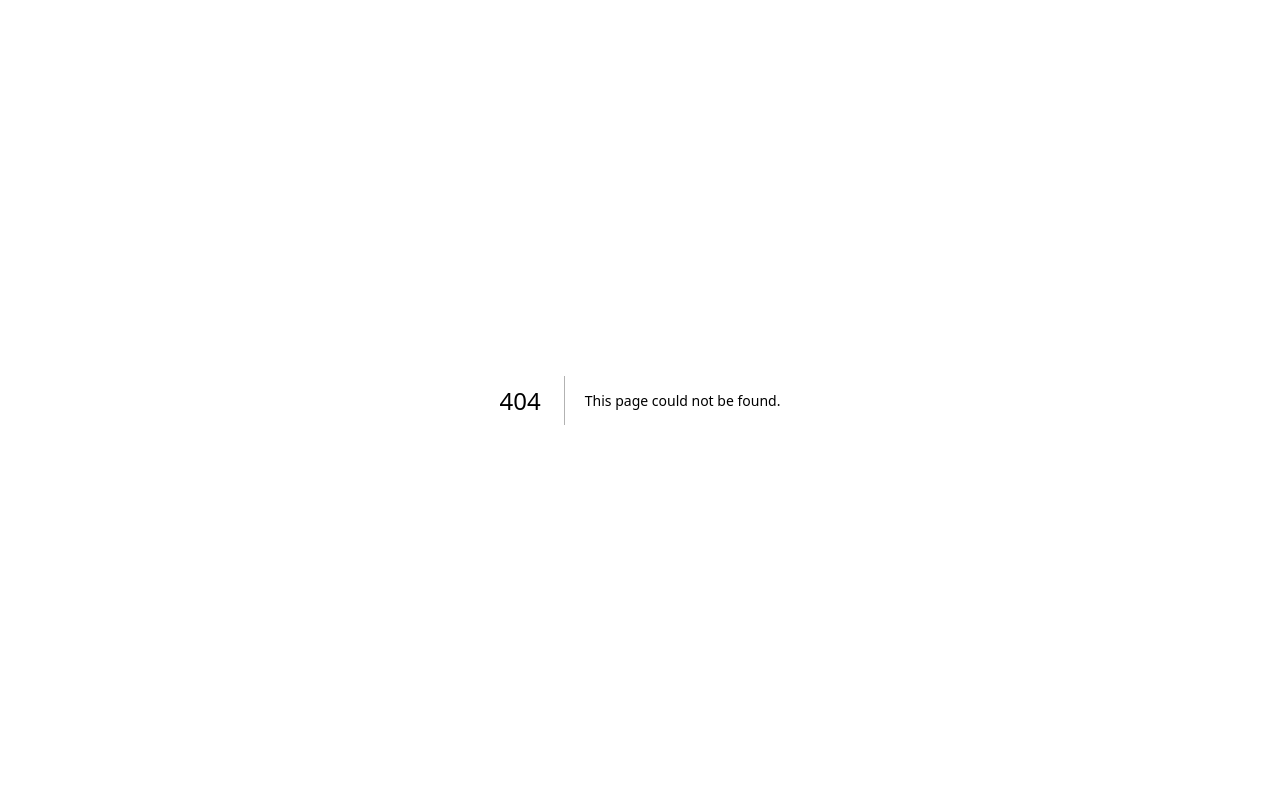
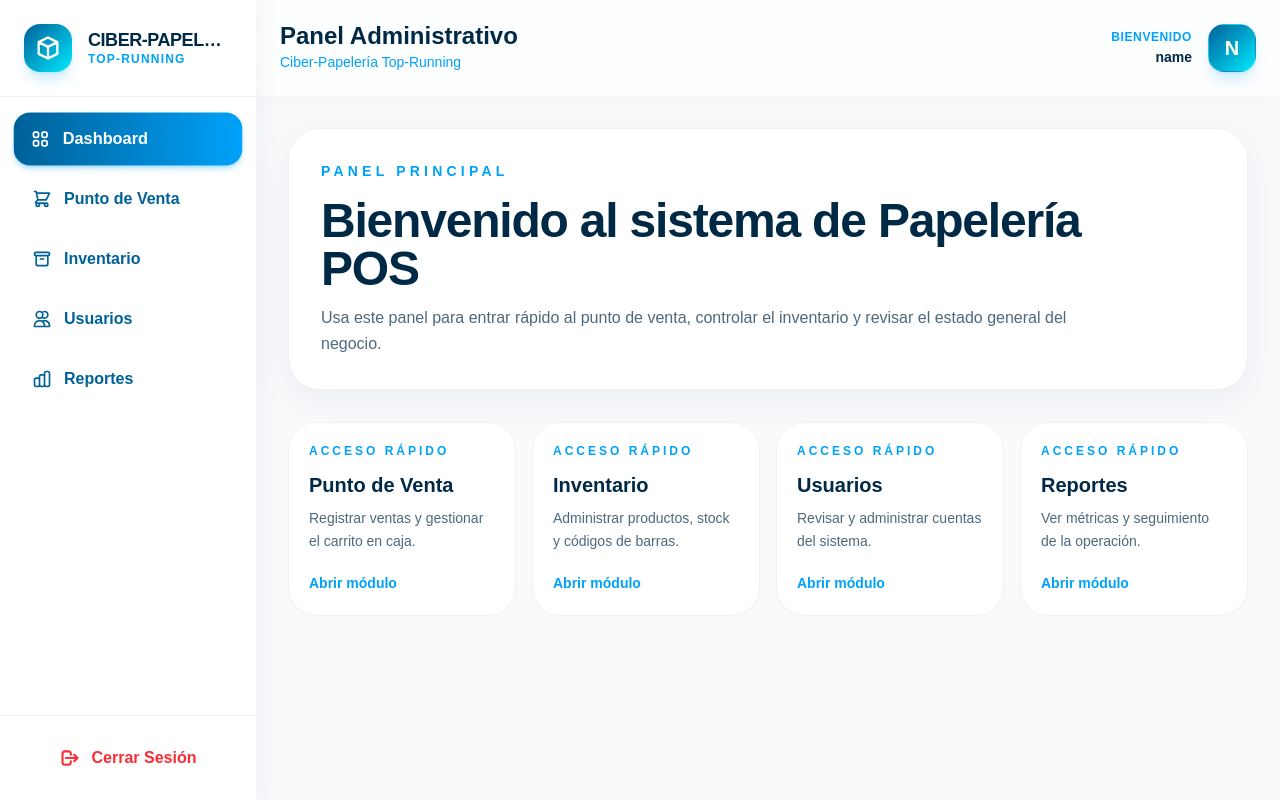
Before and after one commit to Aaron0305/papeleria, a Next.js app: page /dashboard in a window 1280 px wide. Before the commit this address had no page. Built offline with nearby package versions, Linux system fonts and the light colour scheme; sample sign-in values are in the browser's storage.

Commit message:
correxion de problema al momento de deployar

```diff
--- /dev/null
+++ b/src/app/dashboard/page.tsx
@@ -0,0 +1,67 @@
+import Link from "next/link";
+
+const quickActions = [
+	{
+		title: "Punto de Venta",
+		href: "/dashboard/pos",
+		description: "Registrar ventas y gestionar el carrito en caja.",
+	},
+	{
+		title: "Inventario",
+		href: "/dashboard/inventario",
+		description: "Administrar productos, stock y códigos de barras.",
+	},
+	{
+		title: "Usuarios",
+		href: "/dashboard/usuarios",
+		description: "Revisar y administrar cuentas del sistema.",
+	},
+	{
+		title: "Reportes",
+		href: "/dashboard/reportes",
+		description: "Ver métricas y seguimiento de la operación.",
+	},
+];
+
+export default function DashboardPage() {
+	return (
+		<section className="space-y-8">
+			<div className="rounded-[2rem] border border-black/5 bg-card p-6 md:p-8 shadow-[0_10px_40px_rgba(0,41,70,0.06)] dark:border-white/5">
+				<p className="text-sm font-semibold uppercase tracking-[0.3em] text-brand-4">
+					Panel Principal
+				</p>
+				<div className="mt-4 max-w-3xl space-y-3">
+					<h1 className="text-3xl md:text-5xl font-black tracking-tight text-foreground">
+						Bienvenido al sistema de Papelería POS
+					</h1>
+					<p className="text-sm md:text-base text-foreground/70 leading-relaxed">
+						Usa este panel para entrar rápido al punto de venta, controlar el inventario y revisar el estado general del negocio.
+					</p>
+				</div>
+			</div>
+
+			<div className="grid gap-4 md:grid-cols-2 xl:grid-cols-4">
+				{quickActions.map((action) => (
+					<Link
+						key={action.href}
+						href={action.href}
+						className="group rounded-[1.75rem] border border-black/5 bg-card p-5 transition-all duration-300 hover:-translate-y-1 hover:shadow-[0_12px_36px_rgba(0,41,70,0.08)] dark:border-white/5"
+					>
+						<p className="text-xs font-bold uppercase tracking-[0.25em] text-brand-4">
+							Acceso rápido
+						</p>
+						<h2 className="mt-3 text-xl font-extrabold text-foreground group-hover:text-brand-3">
+							{action.title}
+						</h2>
+						<p className="mt-2 text-sm leading-relaxed text-foreground/70">
+							{action.description}
+						</p>
+						<span className="mt-5 inline-flex items-center text-sm font-semibold text-brand-4">
+							Abrir módulo
+						</span>
+					</Link>
+				))}
+			</div>
+		</section>
+	);
+}
```
